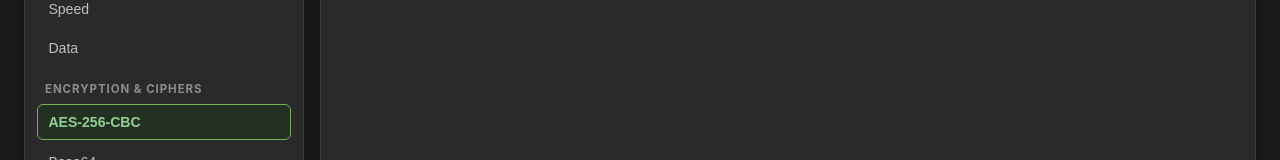
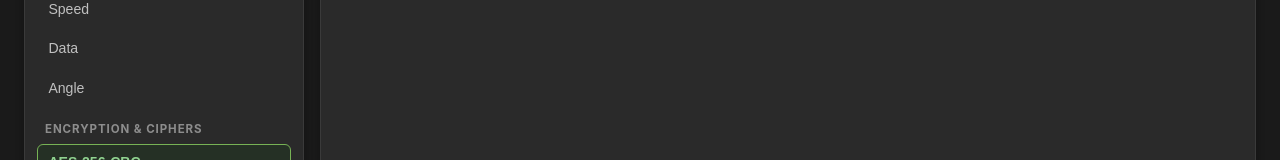
Before and after one commit to Hexagon/fyr, a Vue app in the folder crates/ui/frontend/: page /tools in a window 1280 px wide. Shown: the part 431-591 px from the top of the page. Built offline with nearby package versions, Linux system fonts and the light colour scheme; no server answers.

Commit message:
Add conversions

```diff
--- a/crates/ui/frontend/src/pages/Tools.vue
+++ b/crates/ui/frontend/src/pages/Tools.vue
@@ -208,7 +208,8 @@ const converterCategories = [
   { id: 'area', label: 'Area' },
   { id: 'volume', label: 'Volume' },
   { id: 'speed', label: 'Speed' },
-  { id: 'data', label: 'Data' }
+  { id: 'data', label: 'Data' },
+  { id: 'angle', label: 'Angle' }
 ]
 
 const cipherTools = [
@@ -253,7 +254,12 @@ const unitSets = {
   data: ['B', 'KB', 'MB', 'GB', 'TB', 'KiB', 'MiB', 'GiB']
 }
 
-const currentConverterUnits = computed(() => unitSets[activeConverter.value] || [])
+const angleUnits = ['deg', 'rad', 'grad']
+
+const currentConverterUnits = computed(() => {
+  if (activeConverter.value === 'angle') return angleUnits
+  return unitSets[activeConverter.value] || []
+})
 
 function makeConverterState(units) {
   return reactive({
@@ -271,7 +277,8 @@ const converters = reactive({
   area: makeConverterState(unitSets.area),
   volume: makeConverterState(unitSets.volume),
   speed: makeConverterState(unitSets.speed),
-  data: makeConverterState(unitSets.data)
+  data: makeConverterState(unitSets.data),
+  angle: makeConverterState(angleUnits)
 })
 
 const currentConverter = computed(() => converters[activeConverter.value])
@@ -312,13 +319,18 @@ const DATA_TO_B = {
   KiB: 1024, MiB: 1048576, GiB: 1073741824
 }
 
+const ANGLE_TO_DEG = {
+  deg: 1, rad: 180 / Math.PI, grad: 0.9
+}
+
 const tables = {
   length: LENGTH_TO_M,
   mass: MASS_TO_KG,
   area: AREA_TO_M2,
   volume: VOLUME_TO_L,
   speed: SPEED_TO_MS,
-  data: DATA_TO_B
+  data: DATA_TO_B,
+  angle: ANGLE_TO_DEG
 }
 
 function convert(value, table, fromUnit, toUnit) {
```
